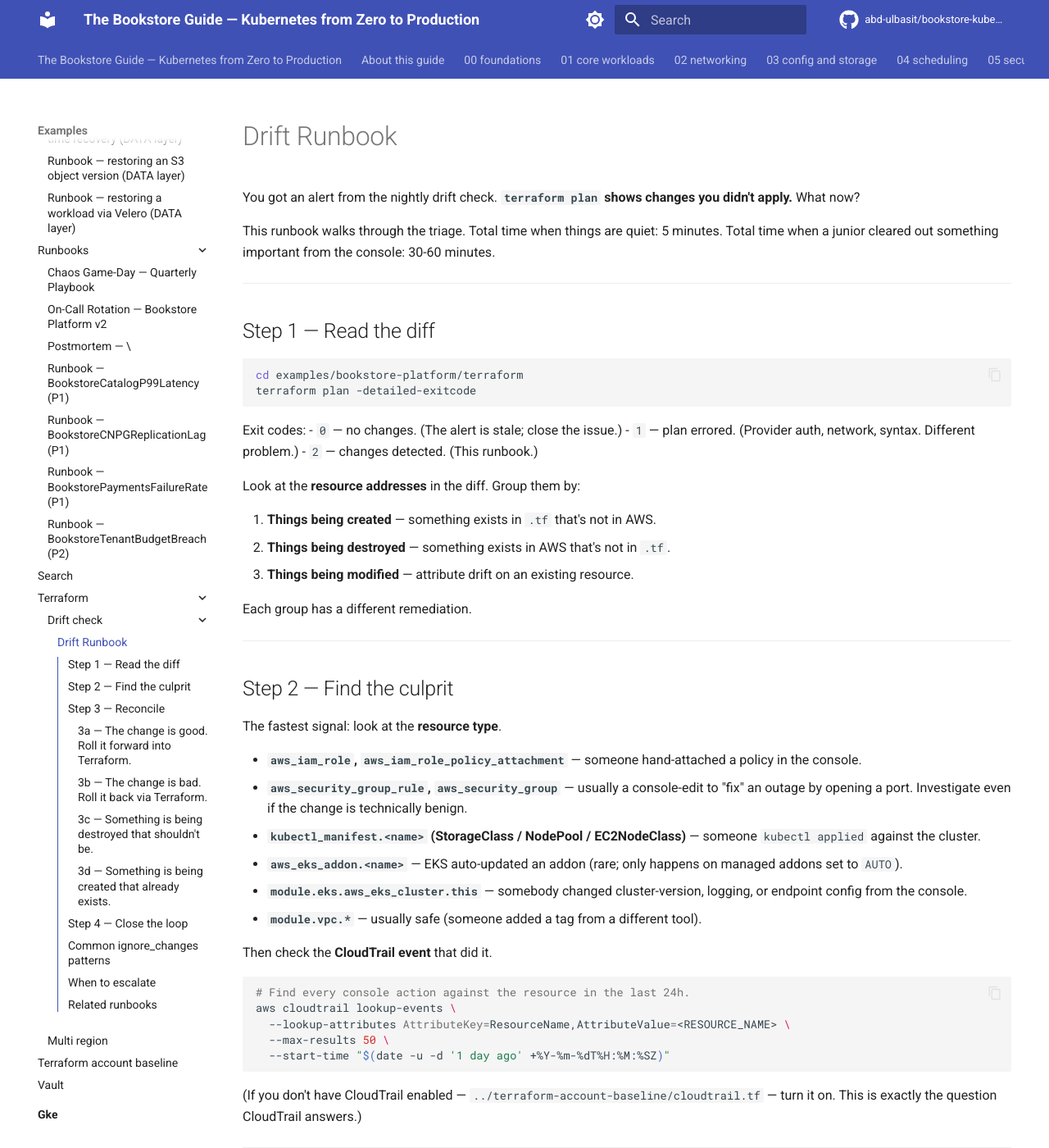
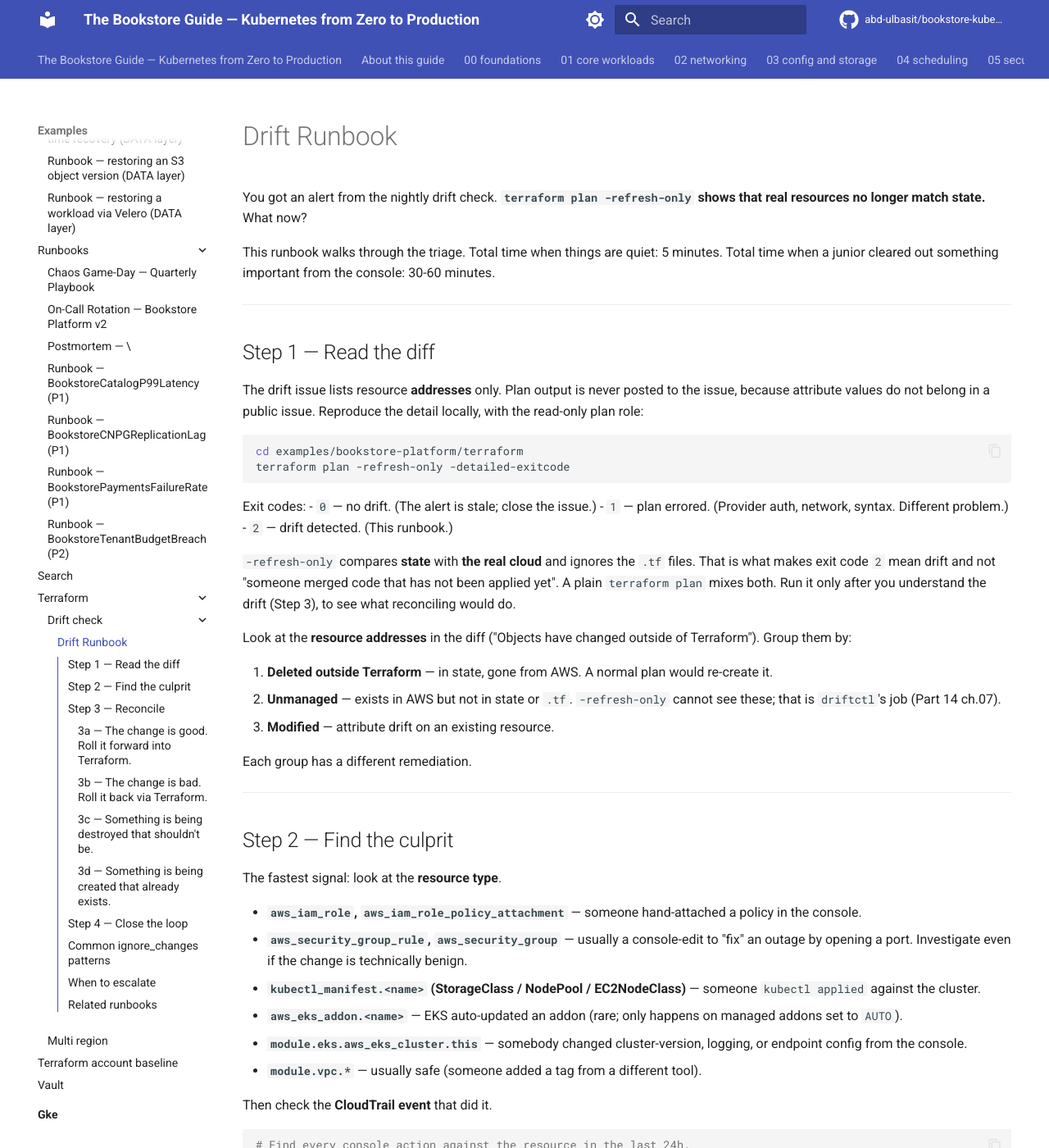
Before and after one commit to abd-ulbasit/bookstore-kubernetes-guide, an MkDocs documentation site: the page built from full-guide/examples/bookstore-platform/terraform/drift-check/DRIFT.md, in a window 1280 px wide and 1400 px high. Shown: the whole window at 82% size. Built offline with MkDocs 1.6.1 and Material for MkDocs 9.7.7, drawn with Linux system fonts in a browser that asks for light colours; comment, search, counter and statistics services are not loaded; some of the changed text lies outside the part shown.

Commit message:
Detect drift with -refresh-only; stop posting plan output to issues
The nightly drift template had three problems:

- It ran a full `terraform plan -detailed-exitcode`. Exit code 2 there
  means "real cloud drift" OR "code merged to main but not applied yet".
  The chapter admitted the workflow could not tell them apart. A drift
  alarm that fires on pending changes gets muted.
- It pasted up to 60 KB of plan output into a GitHub issue. Plan text
  carries attribute values (IPs, ARNs, tags, policy documents), and on a
  public repo an issue is world-readable. It also cat-ed the plan into
  the job log.
- It used the same AWS_ROLE_ARN secret as apply (suggested
  AdministratorAccess), with issues: write in the job holding cloud
  credentials.

Now: `terraform plan -refresh-only -detailed-exitcode -lock=false`, so
exit 2 means drift only. It runs with the read-only plan role through a
`terraform-drift` environment (main only, no reviewers); the header shows
the plan role's trust with both environment subs. The plan goes to a
file, not the log. Only resource addresses and change types reach the job
summary and the issue, which is written by a separate job holding
issues: write and no cloud credentials. Addresses pass through an env
var, not script interpolation. It also gets the remote-backend guard,
-lockfile=readonly and SHA-pinned actions.

DRIFT.md and chapter 14.07 explain the switch, including the follow-up
it creates: accepting drift into code also needs `terraform apply
-refresh-only`, or the next nightly run reports the same drift again.
mkdocs build --strict passes; the mermaid validator and actionlint are
clean.

Co-Authored-By: Claude Opus 5.5 <noreply@anthropic.com>

````diff
--- a/full-guide/examples/bookstore-platform/terraform/drift-check/DRIFT.md
+++ b/full-guide/examples/bookstore-platform/terraform/drift-check/DRIFT.md
@@ -1,6 +1,6 @@
 # Drift Runbook
 
-You got an alert from the nightly drift check. **`terraform plan` shows changes you didn't apply.** What now?
+You got an alert from the nightly drift check. **`terraform plan -refresh-only` shows that real resources no longer match state.** What now?
 
 This runbook walks through the triage. Total time when things are quiet: 5 minutes. Total time when a junior cleared out something important from the console: 30-60 minutes.
 
@@ -8,21 +8,32 @@ This runbook walks through the triage. Total time when things are quiet: 5 minut
 
 ## Step 1 — Read the diff
 
+The drift issue lists resource **addresses** only. Plan output is never
+posted to the issue, because attribute values do not belong in a public
+issue. Reproduce the detail locally, with the read-only plan role:
+
 ```bash
 cd examples/bookstore-platform/terraform
-terraform plan -detailed-exitcode
+terraform plan -refresh-only -detailed-exitcode
 ```
 
 Exit codes:
-- `0` — no changes. (The alert is stale; close the issue.)
+- `0` — no drift. (The alert is stale; close the issue.)
 - `1` — plan errored. (Provider auth, network, syntax. Different problem.)
-- `2` — changes detected. (This runbook.)
+- `2` — drift detected. (This runbook.)
 
-Look at the **resource addresses** in the diff. Group them by:
+`-refresh-only` compares **state** with **the real cloud** and ignores the
+`.tf` files. That is what makes exit code `2` mean drift and not "someone
+merged code that has not been applied yet". A plain `terraform plan` mixes
+both. Run it only after you understand the drift (Step 3), to see what
+reconciling would do.
 
-1. **Things being created** — something exists in `.tf` that's not in AWS.
-2. **Things being destroyed** — something exists in AWS that's not in `.tf`.
-3. **Things being modified** — attribute drift on an existing resource.
+Look at the **resource addresses** in the diff ("Objects have changed
+outside of Terraform"). Group them by:
+
+1. **Deleted outside Terraform** — in state, gone from AWS. A normal plan would re-create it.
+2. **Unmanaged** — exists in AWS but not in state or `.tf`. `-refresh-only` cannot see these; that is `driftctl`'s job (Part 14 ch.07).
+3. **Modified** — attribute drift on an existing resource.
 
 Each group has a different remediation.
 
@@ -64,6 +75,7 @@ Most common. Someone opened a port in the console because the docs were stale; n
 1. Edit the `.tf` file to express the desired state (the way it is now in AWS).
 2. `terraform plan` — should show zero diff.
 3. Commit + open a PR. CI re-runs the plan; merge when green.
+4. Record the accepted values in state: `terraform apply -refresh-only`, with the apply role. Since the code already matches, the post-merge plan has no changes and the apply job does not run, so state keeps the old values and the nightly `-refresh-only` check would keep reporting the same drift.
 
 ### 3b — The change is bad. Roll it back via Terraform.
 
@@ -106,7 +118,7 @@ After the import, `terraform plan` should show zero diff (or only attribute drif
 
 After remediation:
 
-1. Re-run `terraform plan -detailed-exitcode`. Confirm exit code 0.
+1. Re-run `terraform plan -refresh-only -detailed-exitcode`. Confirm exit code 0.
 2. Update the nightly drift alert's GitHub issue with the root cause + the fix.
 3. **If the drift was caused by a human console action**, decide:
     - Is the console action documented anywhere? If not, document it.
````
Also changed, not shown: full-guide/14-eks-in-production-a-to-z/07-infrastructure-cicd-and-drift.md (+54 -38 lines), 1 other file.
